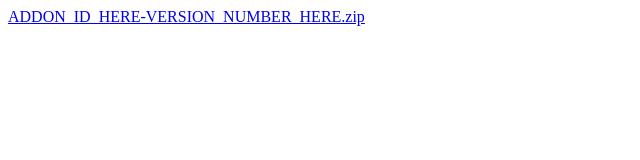
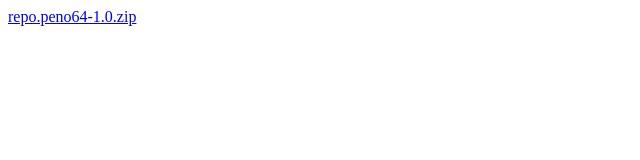
Before and after one commit to peno64/repo, a plain HTML site: page index.html in a window 1280 px wide. Shown: the whole page, without its empty margins (0-640 px from the left). Drawn offline with Linux system fonts and the light colour scheme.

Commit message:
first commit

```diff
--- a/index.html
+++ b/index.html
@@ -1,2 +1,2 @@
 <!DOCTYPE html>
-<a href="ADDON_ID_HERE-VERSION_NUMBER_HERE.zip">ADDON_ID_HERE-VERSION_NUMBER_HERE.zip</a>
+<a href="repo.peno64-1.0.zip">repo.peno64-1.0.zip</a>
```
